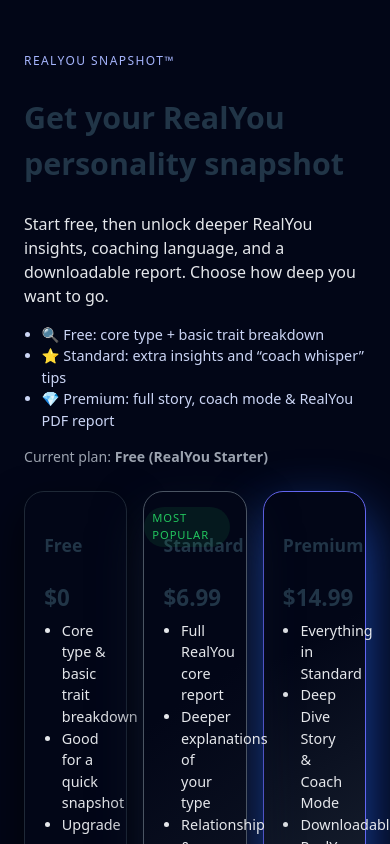
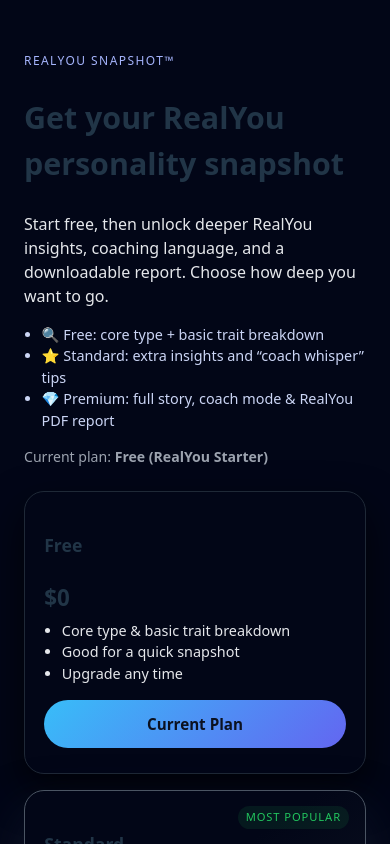
Before and after one commit to cisaac9818/RealYou-Test, a React (Vite) app: page / in a window 390 px wide. Both pictures are taken after a click on the button "Reveal My Snapshot". Shown: the top 844 px of the page. Built offline with nearby package versions, Linux system fonts and the light colour scheme; no server answers.

Commit message:
Fix plan card grid responsiveness on ModeSelector

```diff
--- a/src/Components/ModeSelector.jsx
+++ b/src/Components/ModeSelector.jsx
@@ -37,6 +37,14 @@
     if (onUpgradeClick) {
       onUpgradeClick("premium");
     }
+  };
+
+  // ✅ Hard wrap safety so NO text can spill outside cards
+  const wrapText = {
+    overflowWrap: "anywhere",
+    wordBreak: "break-word",
+    whiteSpace: "normal",
+    minWidth: 0,
   };
 
   return (
@@ -102,14 +110,16 @@
         </p>
       </section>
 
-      {/* PLAN CARDS INLINE (replacing PricingSection) */}
+      {/* ✅ PLAN CARDS INLINE — RESPONSIVE (NO MORE 3 SKINNY BOXES) */}
       <div
         style={{
           maxWidth: "960px",
           margin: "0 auto",
           display: "grid",
-          gridTemplateColumns: "repeat(3, minmax(0, 1fr))",
+          // ✅ Auto-wrap: 1 col on phones, 2 on tablets, 3 on desktop (if space)
+          gridTemplateColumns: "repeat(auto-fit, minmax(280px, 1fr))",
           gap: "1rem",
+          alignItems: "stretch",
         }}
       >
         {/* FREE PLAN */}
@@ -123,11 +133,14 @@
             display: "flex",
             flexDirection: "column",
             justifyContent: "space-between",
+            minWidth: 0,
+            overflow: "hidden",
           }}
         >
-          <div>
+          <div style={{ minWidth: 0 }}>
             <h2
               style={{
+                ...wrapText,
                 fontSize: "1.1rem",
                 fontWeight: 700,
                 marginBottom: "0.35rem",
@@ -137,6 +150,7 @@
             </h2>
             <p
               style={{
+                ...wrapText,
                 fontSize: "1.4rem",
                 fontWeight: 800,
                 marginBottom: "0.3rem",
@@ -146,15 +160,16 @@
             </p>
             <ul
               style={{
+                ...wrapText,
                 fontSize: "0.9rem",
                 color: "#e5e7eb",
                 paddingLeft: "1.1rem",
                 margin: 0,
               }}
             >
-              <li>Core type & basic trait breakdown</li>
-              <li>Good for a quick snapshot</li>
-              <li>Upgrade any time</li>
+              <li style={wrapText}>Core type & basic trait breakdown</li>
+              <li style={wrapText}>Good for a quick snapshot</li>
+              <li style={wrapText}>Upgrade any time</li>
             </ul>
           </div>
           <button
@@ -181,9 +196,11 @@
             flexDirection: "column",
             justifyContent: "space-between",
             position: "relative",
+            minWidth: 0,
+            overflow: "hidden",
           }}
         >
-          <div>
+          <div style={{ minWidth: 0 }}>
             <div
               style={{
                 position: "absolute",
@@ -196,12 +213,14 @@
                 color: "#22c55e",
                 textTransform: "uppercase",
                 letterSpacing: "0.08em",
+                ...wrapText,
               }}
             >
               Most Popular
             </div>
             <h2
               style={{
+                ...wrapText,
                 fontSize: "1.1rem",
                 fontWeight: 700,
                 marginBottom: "0.35rem",
@@ -211,6 +230,7 @@
             </h2>
             <p
               style={{
+                ...wrapText,
                 fontSize: "1.4rem",
                 fontWeight: 800,
                 marginBottom: "0.3rem",
@@ -220,15 +240,16 @@
             </p>
             <ul
               style={{
+                ...wrapText,
                 fontSize: "0.9rem",
                 color: "#e5e7eb",
                 paddingLeft: "1.1rem",
                 margin: 0,
               }}
             >
-              <li>Full RealYou core report</li>
-              <li>Deeper explanations of your type</li>
-              <li>Relationship & work insights</li>
+              <li style={wrapText}>Full RealYou core report</li>
+              <li style={wrapText}>Deeper explanations of your type</li>
+              <li style={wrapText}>Relationship & work insights</li>
             </ul>
           </div>
           <button
@@ -254,11 +275,14 @@
             display: "flex",
             flexDirection: "column",
             justifyContent: "space-between",
+            minWidth: 0,
+            overflow: "hidden",
           }}
         >
-          <div>
+          <div style={{ minWidth: 0 }}>
             <h2
               style={{
+                ...wrapText,
                 fontSize: "1.1rem",
                 fontWeight: 700,
                 marginBottom: "0.35rem",
@@ -268,6 +292,7 @@
             </h2>
             <p
               style={{
+                ...wrapText,
                 fontSize: "1.4rem",
                 fontWeight: 800,
                 marginBottom: "0.3rem",
@@ -277,15 +302,16 @@
             </p>
             <ul
               style={{
+                ...wrapText,
                 fontSize: "0.9rem",
                 color: "#e5e7eb",
                 paddingLeft: "1.1rem",
                 margin: 0,
               }}
             >
-              <li>Everything in Standard</li>
-              <li>Deep Dive Story & Coach Mode</li>
-              <li>Downloadable RealYou PDF report</li>
+              <li style={wrapText}>Everything in Standard</li>
+              <li style={wrapText}>Deep Dive Story & Coach Mode</li>
+              <li style={wrapText}>Downloadable RealYou PDF report</li>
             </ul>
           </div>
           <button
@@ -352,7 +378,7 @@
             <div
               style={{
                 display: "grid",
-                gridTemplateColumns: "minmax(0, 1fr) minmax(0, 1fr)",
+                gridTemplateColumns: "repeat(auto-fit, minmax(280px, 1fr))",
                 gap: "1rem",
               }}
             >
@@ -368,11 +394,14 @@
                   flexDirection: "column",
                   justifyContent: "space-between",
                   minHeight: "170px",
+                  minWidth: 0,
+                  overflow: "hidden",
                 }}
               >
-                <div>
+                <div style={{ minWidth: 0 }}>
                   <h3
                     style={{
+                      ...wrapText,
                       fontSize: "1.1rem",
                       fontWeight: 700,
                       marginBottom: "0.35rem",
@@ -382,6 +411,7 @@
                   </h3>
                   <p
                     style={{
+                      ...wrapText,
                       fontSize: "0.92rem",
                       color: "#e5e7eb",
                       marginBottom: "0.75rem",
@@ -412,11 +442,14 @@
                   flexDirection: "column",
                   justifyContent: "space-between",
                   minHeight: "170px",
+                  minWidth: 0,
+                  overflow: "hidden",
                 }}
               >
-                <div>
+                <div style={{ minWidth: 0 }}>
                   <h3
                     style={{
+                      ...wrapText,
                       fontSize: "1.1rem",
                       fontWeight: 700,
                       marginBottom: "0.35rem",
@@ -426,6 +459,7 @@
                   </h3>
                   <p
                     style={{
+                      ...wrapText,
                       fontSize: "0.92rem",
                       color: "#e5e7eb",
                       marginBottom: "0.75rem",
```
